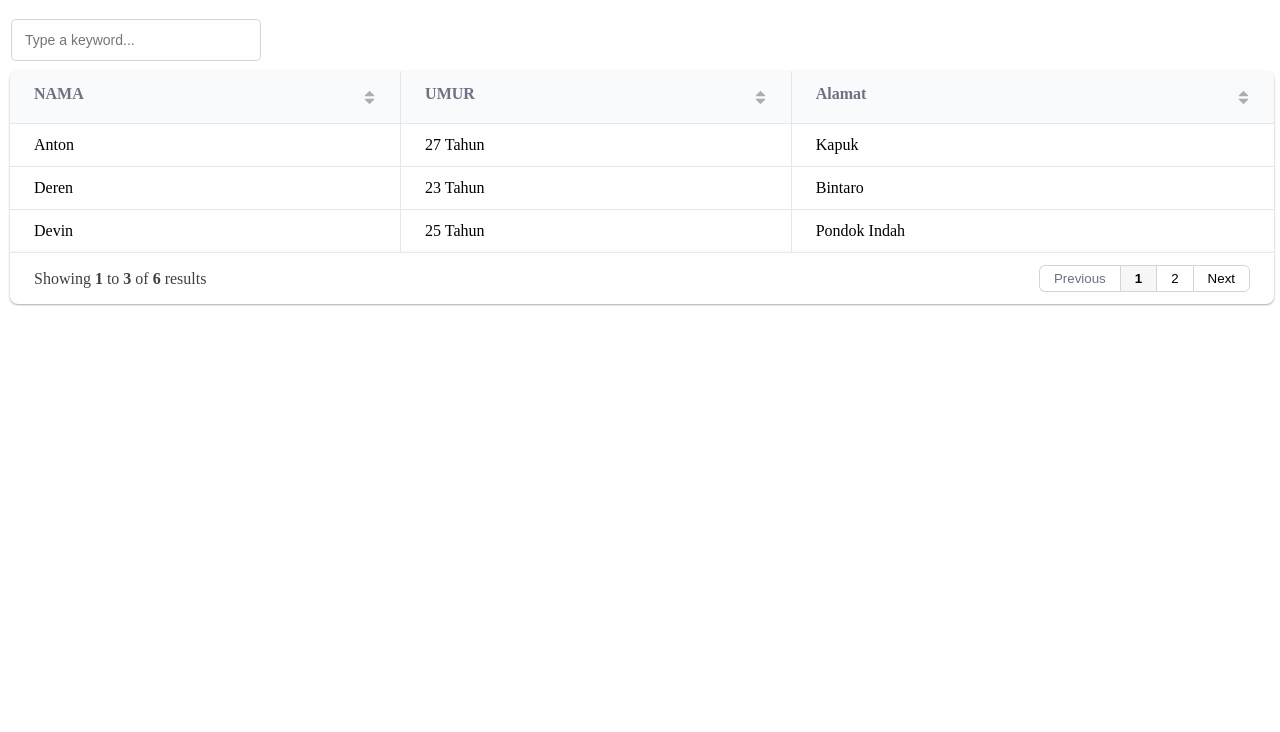
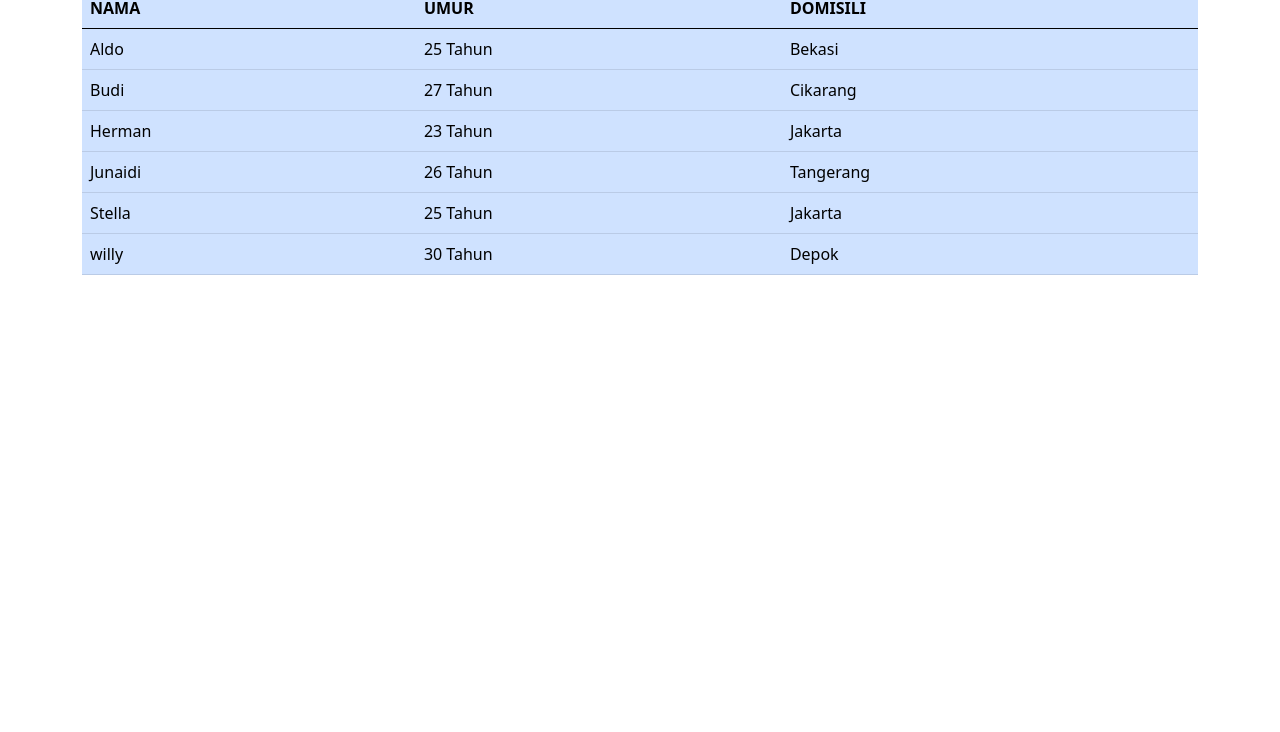
Before and after one commit to mamantube/gridjs, a plain HTML site: page index.html in a window 1280 px wide. Shown: the part 68-800 px from the top of the page. Drawn offline with nearby package versions, Linux system fonts and the light colour scheme.

Commit message:
change source

```diff
--- a/index.html
+++ b/index.html
@@ -1,18 +1,26 @@
 <!DOCTYPE html>
-<html lang="en">
-<head>
-    <meta charset="UTF-8">
-    <meta http-equiv="X-UA-Compatible" content="IE=edge">
-    <meta name="viewport" content="width=device-width, initial-scale=1.0">
-    <script src="https://cdn.jsdelivr.net/npm/gridjs/dist/gridjs.umd.js"></script>
-    <link href="https://cdn.jsdelivr.net/npm/gridjs/dist/theme/mermaid.min.css" rel="stylesheet" />
-    <title>Document</title>
-</head>
-<body>
+<html>
+  <head>
+    <title>tabel</title>
+    <meta charset="UTF-8" />
+    <link
+      href="https://cdn.jsdelivr.net/npm/bootstrap@5.1.0/dist/css/bootstrap.min.css"
+      rel="stylesheet"
+      integrity="sha384-KyZXEAg3QhqLMpG8r+8fhAXLRk2vvoC2f3B09zVXn8CA5QIVfZOJ3BCsw2P0p/We"
+      crossorigin="anonymous"
+    />
+  </head>
+
+  <body>
     <div class="container">
-        <h1>Library Manca Corp</h1>
-        <div id="tabel"></div>
+      <h1>Mini Library From Manca Corp</h1>
+      <div id="tabel"></div>
     </div>
-    <script src="tabel.js" type="module"></script>
-</body>
+    <script
+      src="https://cdn.jsdelivr.net/npm/bootstrap@5.1.0/dist/js/bootstrap.bundle.min.js"
+      integrity="sha384-U1DAWAznBHeqEIlVSCgzq+c9gqGAJn5c/t99JyeKa9xxaYpSvHU5awsuZVVFIhvj"
+      crossorigin="anonymous"
+    ></script>
+    <script src="tabel.js"></script>
+  </body>
 </html>
--- a/modul.js
+++ b/modul.js
@@ -1,2 +1,2 @@
-import { tabel } from "./tabel";
-tabel ();
+// import { tabel } from "./tabel";
+// tabel ();
--- a/tabel.js
+++ b/tabel.js
@@ -1,24 +1,57 @@
-function tabel () {
-    new gridjs.Grid ({
-        search : true,
-        sort : true,
-        pagination : {
-            limit : 3
-        },
-        columns : ["NAMA", "UMUR", "Alamat"],
-        data : [
-            ["Anton", "27 Tahun", "Kapuk"],
-            ["Deren", "23 Tahun", "Bintaro"],
-            ["Devin", "25 Tahun", "Pondok Indah"],
-            ["Norman", "30 Tahun", "Andara"],
-            ["Rose", "24 Tahun", "Green Lake"],
-            ["Stella", "23 Tahun", "BSD"]
-        ]
+class Table {
+    constructor(init) {
+      this.init = init;
     }
 
-    ).render(document.getElementById("tabel"));
-}
+    createHeader(data) {
+      let open = "<thead><tr>";
+      let close = "</tr></thead>";
+      data.forEach((d) => {
+        open += `<th>${d}</th>`;
+      });
 
-tabel();
+      return open + close;
+    }
 
-export { tabel };
+    createBody(data) {
+      let open = "<tbody>";
+      let close = "</tbody>";
+
+      data.forEach((d) => {
+        open += `
+          <tr>
+            <td>${d[0]}</td>
+            <td>${d[1]}</td>
+            <td>${d[2]}</td>
+          </tr>
+        `;
+      });
+
+      return open + close;
+    }
+
+    render(element) {
+      let table =
+        "<table class='table table-hover  table-primary'>" +
+        this.createHeader(this.init.columns) +
+        this.createBody(this.init.data) +
+        "</table>";
+      element.innerHTML = table;
+    }
+  }
+
+  const table = new Table({
+    columns: ["NAMA", "UMUR", "DOMISILI"],
+    data: [
+      ["Aldo", "25 Tahun", "Bekasi"],
+      ["Budi", "27 Tahun", "Cikarang"],
+      ["Herman", "23 Tahun", "Jakarta"],
+      ["Junaidi", "26 Tahun", "Tangerang"],
+      ["Stella", "25 Tahun", "Jakarta"],
+      ["willy", "30 Tahun", "Depok"]
+    ]
+  });
+  const app = document.getElementById("tabel");
+  table.render(app);
+
+// export { tabel };
```
